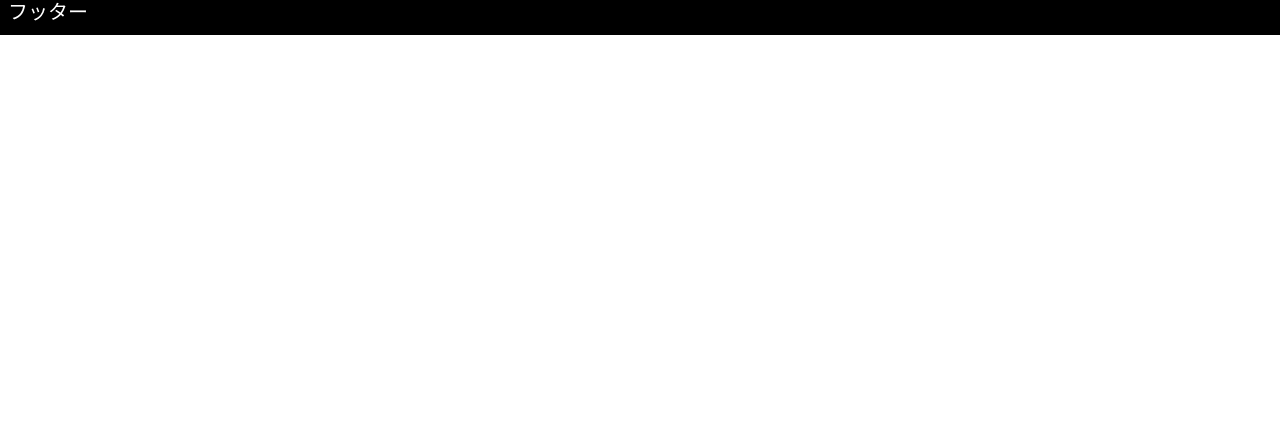
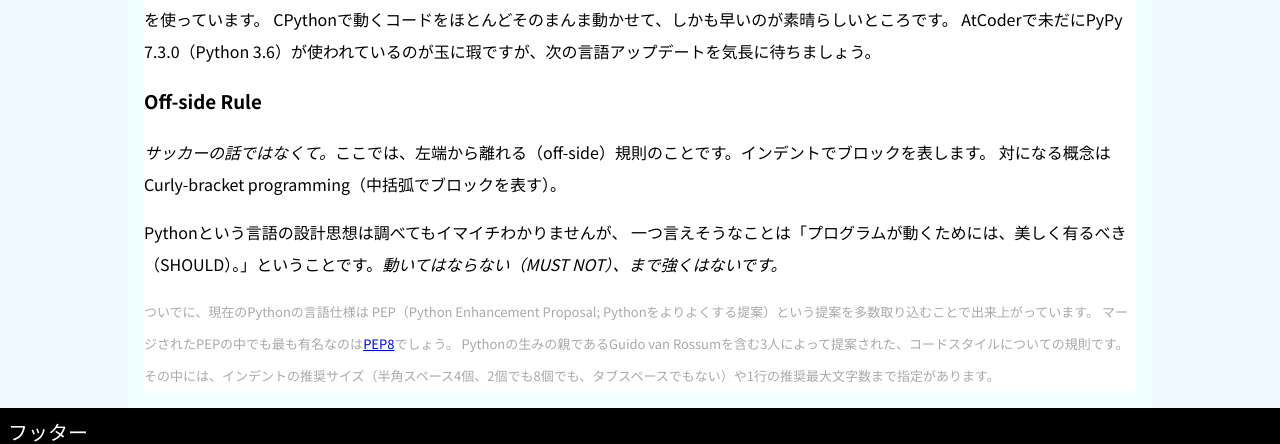
Before and after one commit to AAAR-Salmon/aaar-salmon.github.io, a Next.js app: page /building-kyopro-environment/python in a window 1280 px wide. Shown: the part 1883-2327 px from the top of the page. Before the commit the page ends 1918 px from the top, so only its background shows below. Built offline with nearby package versions, Linux system fonts and the light colour scheme.

Commit message:
Add: Off-side ruleについて追記

```diff
--- a/pages/building-kyopro-environment/python/index.tsx
+++ b/pages/building-kyopro-environment/python/index.tsx
@@ -15,6 +15,11 @@ const Python: React.VFC = () => {
           <p><b>Pythonをやりましょう。</b></p>
           <p>
             プログラミング初心者が一番最初に触るのに適している言語はPython…そんなわけ無いですね。JavaScriptだと思います(個人の感想です)。
+          </p>
+          <aside>
+            <p>JavaScriptについては別の回でやります。</p>
+          </aside>
+          <p>
             まあPython人気ですし。やりましょう。
           </p>
           <figure className="figureWithCaption">
@@ -99,6 +104,29 @@ const Python: React.VFC = () => {
               AtCoderで未だにPyPy 7.3.0（Python 3.6）が使われているのが玉に瑕ですが、次の言語アップデートを気長に待ちましょう。
             </p>
           </section>
+
+          <section>
+            <h3>Off-side Rule</h3>
+            <p>
+              <i>サッカーの話ではなくて。</i>
+              ここでは、左端から離れる（off-side）規則のことです。インデントでブロックを表します。
+              対になる概念はCurly-bracket programming（中括弧でブロックを表す）。
+            </p>
+            <p>
+              Pythonという言語の設計思想は調べてもイマイチわかりませんが、
+              一つ言えそうなことは「プログラムが動くためには、美しく有るべき（SHOULD）。」ということです。
+              <i>動いてはならない（MUST NOT）、まで強くはないです。</i>
+            </p>
+            <aside>
+              <p>
+                ついでに、現在のPythonの言語仕様は
+                PEP（Python Enhancement Proposal; Pythonをよりよくする提案）という提案を多数取り込むことで出来上がっています。
+                マージされたPEPの中でも最も有名なのは<a href="https://github.com/python/peps/blob/master/pep-0008.txt">PEP8</a>でしょう。
+                Pythonの生みの親であるGuido van Rossumを含む3人によって提案された、コードスタイルについての規則です。
+                その中には、インデントの推奨サイズ（半角スペース4個、2個でも8個でも、タブスペースでもない）や1行の推奨最大文字数まで指定があります。
+              </p>
+            </aside>
+          </section>
         </section>
       </article>
     </Layout>
```
